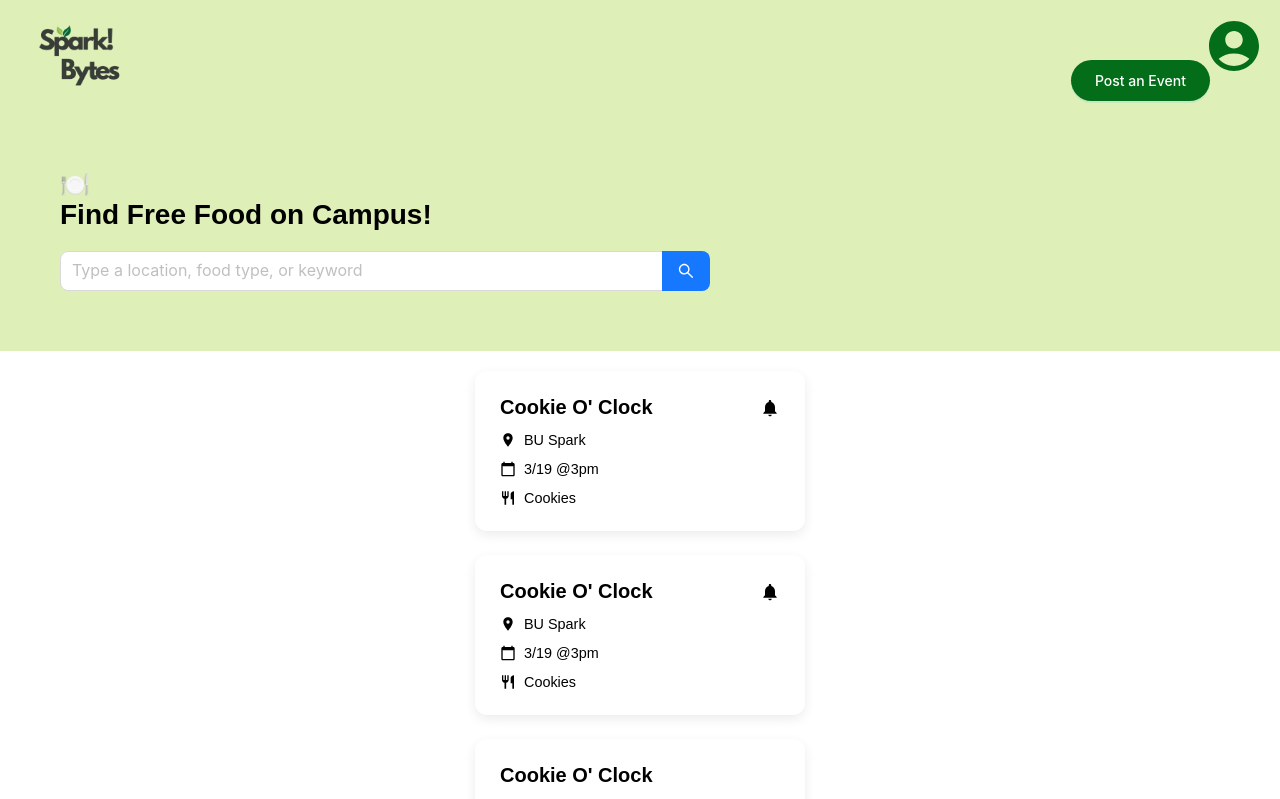
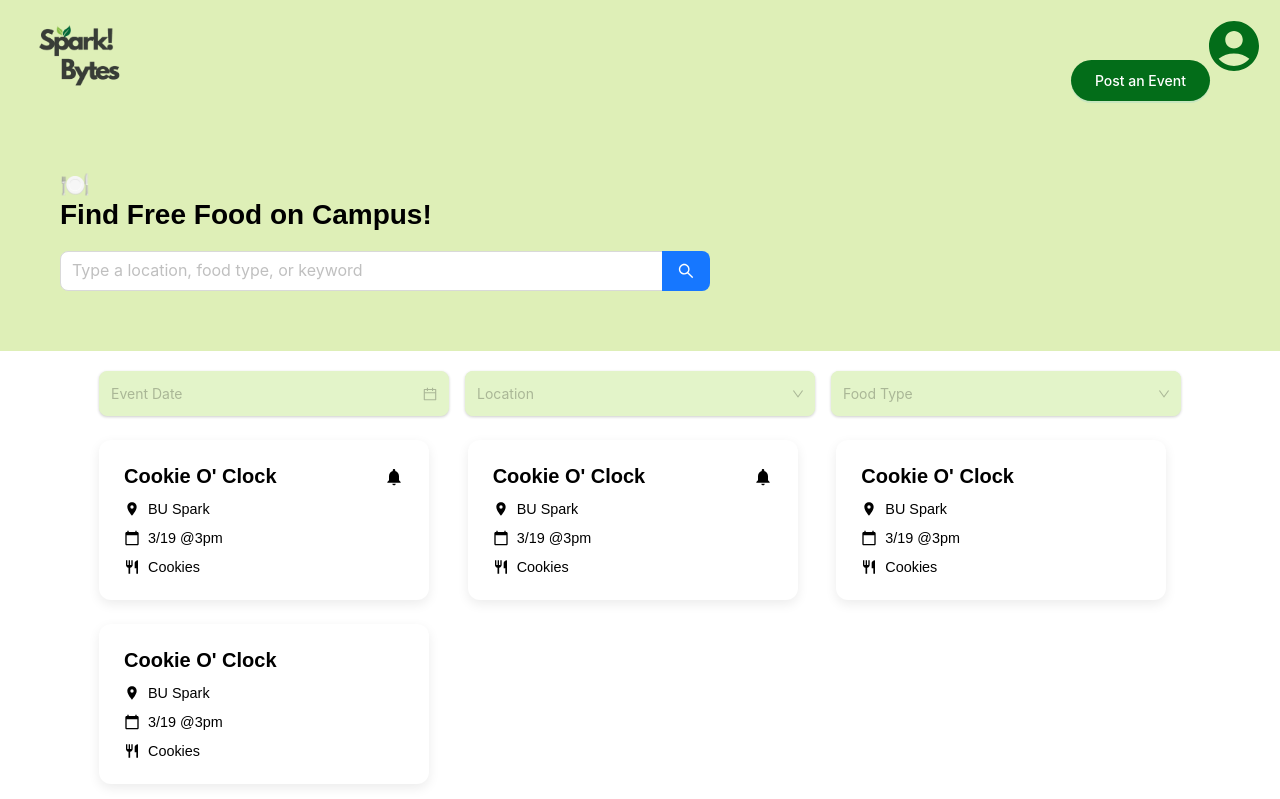
Before and after one commit to Senahilal/Spark-Bytes, a Next.js app in the folder spark-bytes/: page /EventListing in a window 1280 px wide. Shown: the top 799 px of the page. Built offline with nearby package versions, Linux system fonts and the light colour scheme.

Commit message:
initial design of filter component is done

```diff
--- a/spark-bytes/src/app/EventListing/page.tsx
+++ b/spark-bytes/src/app/EventListing/page.tsx
@@ -2,19 +2,41 @@
 
 import React, { useState } from 'react';
 import Link from 'next/link';
-import { Input, Dropdown, Space, Pagination } from 'antd';
+import { Input, Dropdown, Space, Pagination, DatePicker, Select, ConfigProvider } from 'antd';
 import { SearchOutlined, DownOutlined } from '@ant-design/icons';
 import Logo from '../components/logo';
 import AccountIcon from '../components/accounticon';
 import EventCard from '../components/eventcard';
 import Footer from '../components/footer';
 import Button from '../components/button';
+import dayjs, { Dayjs } from "dayjs";
 
 const { Search } = Input;
+const { Option } = Select;
+
+<ConfigProvider
+  theme={{
+    components: {
+      Select: {
+        selectorBg: "#E3F4C9",           // background of the input
+        optionSelectedBg: "#C5E1A5",     // background when you select an item
+        multipleItemBg: "#E3F4C9",       // background of the tags
+        controlHeight: 40,               // makes height match DatePicker
+        borderRadius: 8,                 // rounded corners
+      },
+    },
+  }}
+></ConfigProvider>
 
 export default function FindPage() {
   const [searchQuery, setSearchQuery] = useState("");
   const [currentPage, setCurrentPage] = useState(1);
+
+  //Filtering
+  const [selectedDate, setSelectedDate] = useState<Dayjs | null>(null);
+  const [selectedLocation, setSelectedLocation] = useState<string[]>([]);
+  const [selectedFoodType, setSelectedFoodType] = useState<string[]>([]);
+
 
   // !! Placeholders - change these !!
   const events = [
@@ -138,6 +160,114 @@ export default function FindPage() {
       <div style={{ padding: '20px', maxWidth: '1200px', margin: '0 auto', flex: 1 }}>
 
         {/* !! Implement filter buttons !! */}
+        <Space size="middle" style={{ marginBottom: 24 }}>
+          {/* Date Picker */}
+          <ConfigProvider
+            theme={{
+              token: {
+                colorPrimary: "#036D19",
+                colorBorder: "#E3F4C9",
+                colorBgContainer: "#E3F4C9",
+              },
+              components: {
+                DatePicker: {
+                  borderRadius: 8,
+                  controlHeight: 45,
+                },
+              },
+            }}
+          >
+            <DatePicker
+              onChange={(date) => setSelectedDate(date)}
+              placeholder="Event Date"
+              style={{
+                width: 350,
+                boxShadow: "0 1px 3px rgba(0,0,0,0.2)",
+              }}
+              popupStyle={{ zIndex: 2000 }}
+            />
+          </ConfigProvider>
+
+
+          {/* Location Select */}
+          <ConfigProvider
+            theme={{
+              components: {
+                Select: {
+                  selectorBg: "#E3F4C9",              // Background color
+                  multipleItemBg: "#E3F4C9",          // Tags in multi-select
+                  optionSelectedBg: "#E3F4C9",        // Background color when option is selected
+                  activeOutlineColor: "transparent",  // Prevent blue glow
+                  controlHeight: 45,
+                  borderRadius: 8,
+                },
+              },
+              token: {
+                colorBorder: "#E3F4C9",
+                colorPrimary: "#036D19",
+              },
+            }}
+          >
+            <Select
+              mode="multiple"
+              placeholder="Location"
+              onChange={(value) => setSelectedLocation(value)}
+              style={{
+                width: 350,
+                backgroundColor: "#E3F4C9",
+                boxShadow: "0 1px 3px rgba(0,0,0,0.2)",
+                borderRadius: "8px",
+              }}
+              allowClear
+              maxTagCount={2}
+            >
+              <Option value="East Campus">East Campus</Option>
+              <Option value="Central Campus">Central Campus</Option>
+              <Option value="West Campus">West Campus</Option>
+            </Select>
+          </ConfigProvider>
+
+          {/* Food Type Select */}
+          <ConfigProvider
+            theme={{
+              components: {
+                Select: {
+                  selectorBg: "#E3F4C9",              // Background color
+                  multipleItemBg: "#E3F4C9",          // Tags in multi-select
+                  optionSelectedBg: "#E3F4C9",        // Background color when option is selected
+                  activeOutlineColor: "transparent",  // Prevent blue glow
+                  controlHeight: 45,
+                  borderRadius: 8,
+                },
+              },
+              token: {
+                colorBorder: "#E3F4C9",
+                colorPrimary: "#036D19",
+              },
+            }}
+          >
+            <Select
+              mode="multiple"
+              placeholder="Food Type"
+              onChange={(value) => setSelectedFoodType(value)}
+              style={{
+                width: 350,
+                backgroundColor: "#E3F4C9",
+                boxShadow: "0 1px 3px rgba(0,0,0,0.2)",
+                borderRadius: "8px",
+              }}
+              allowClear
+              maxTagCount={2}
+            >
+              <Option value="Vegan">Vegan</Option>
+              <Option value="Vegetarian">Vegetarian</Option>
+              <Option value="Halal">Halal</Option>
+            </Select>
+          </ConfigProvider>
+
+        </Space>
+
+
 
         {/* Event cards grid */}
         <div style={{
```
